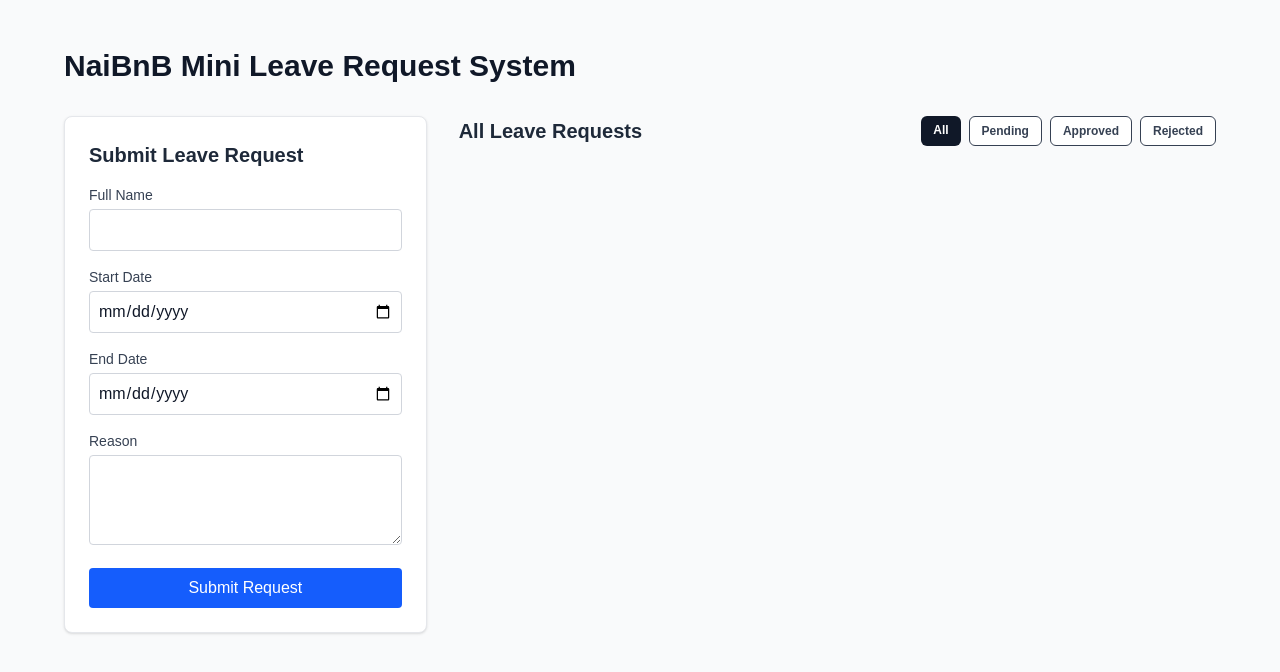
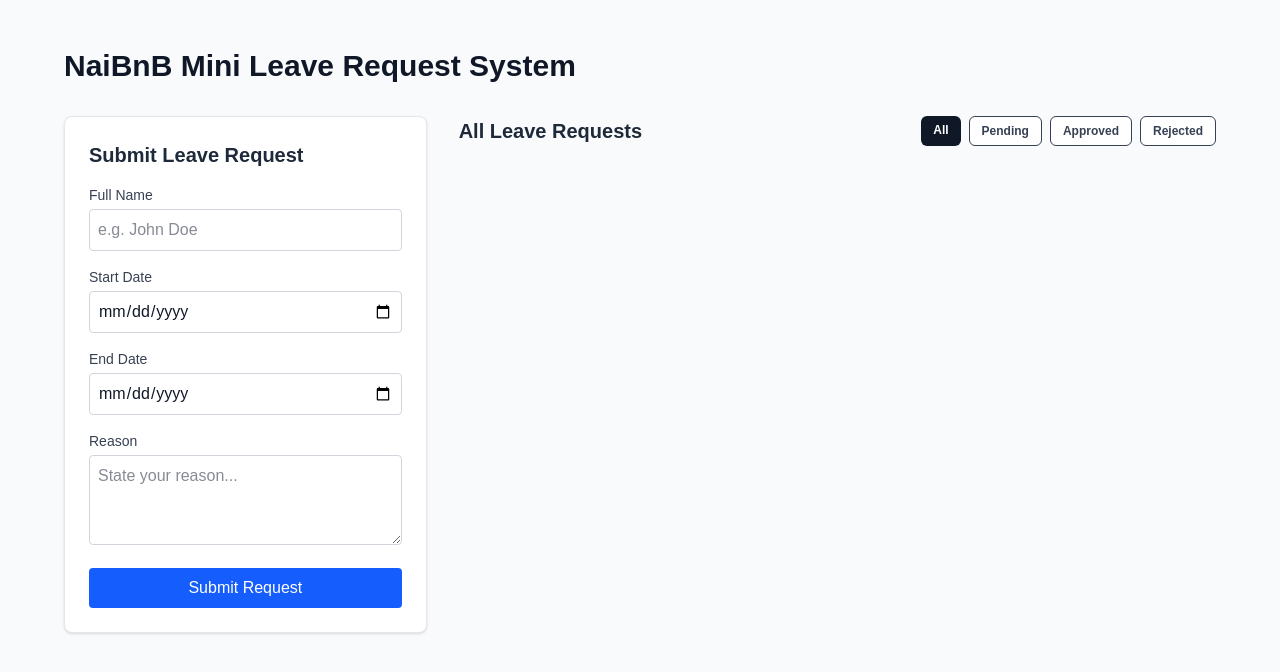
Before and after one commit to Jujulka26/mini-leave-request-system, a Next.js app: page / in a window 1280 px wide. Shown: the top 672 px of the page. Built offline with nearby package versions, Linux system fonts and the light colour scheme.

Commit message:
Fix: Update LeaveForm to use useActionState

```diff
--- a/app/leaveform.tsx
+++ b/app/leaveform.tsx
@@ -1,11 +1,10 @@
 'use client';
 
-import { useFormState } from 'react-dom';
+import { useActionState, useRef, useEffect } from 'react';
 import { submitLeave } from './actions';
-import { useRef, useEffect } from 'react';
 
 export default function LeaveForm() {
-  const [state, formAction] = useFormState(submitLeave, null);
+  const [state, formAction] = useActionState(submitLeave, null);
   const formRef = useRef<HTMLFormElement>(null);
 
   useEffect(() => {
@@ -32,6 +31,7 @@ export default function LeaveForm() {
             type="text"
             required
             className="w-full border border-gray-300 p-2 rounded mt-1 text-gray-900"
+            placeholder="e.g. John Doe"
           />
         </div>
 
@@ -62,6 +62,7 @@ export default function LeaveForm() {
             rows={3}
             required
             className="w-full border border-gray-300 p-2 rounded mt-1 text-gray-900"
+            placeholder="State your reason..."
           />
         </div>
 
```
